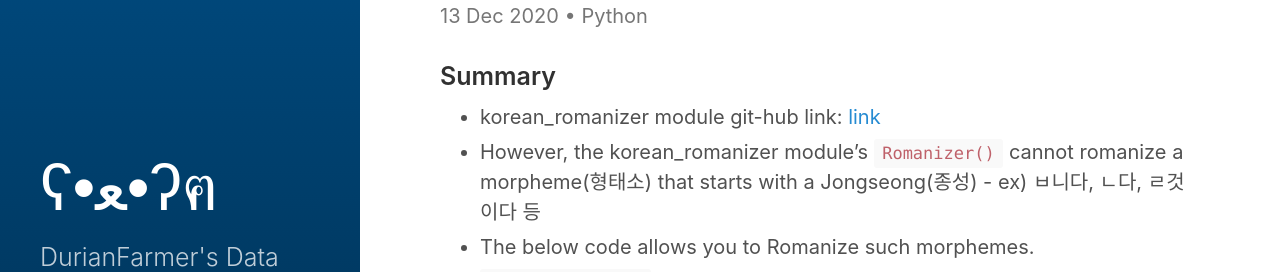
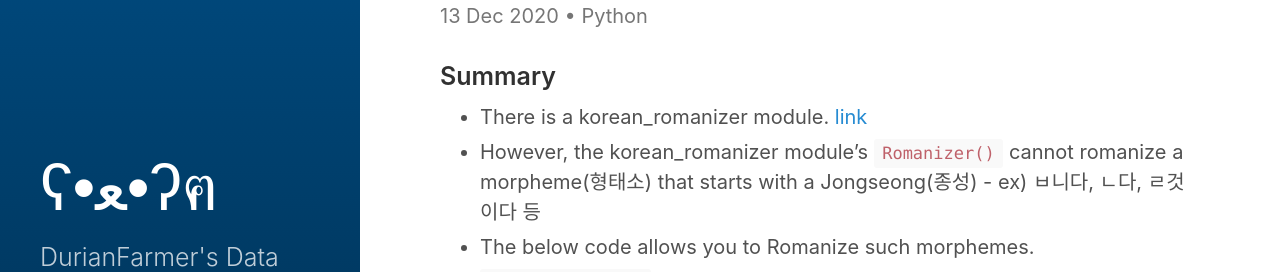
Before and after one commit to DurianFarmer/DurianFarmer.github.io, a Jekyll site: the page built from _posts/2020-12-13-make-romanizer-work-for-morphemes.md, in a window 1280 px wide and 900 px high. Shown: the part 129-401 px from the top of the window. Built offline with Jekyll 4.4.1, drawn with Linux system fonts in a browser that asks for light colours.

Commit message:
201213_5

````diff
--- a/_posts/2020-12-13-make-romanizer-work-for-morphemes.md
+++ b/_posts/2020-12-13-make-romanizer-work-for-morphemes.md
@@ -10,9 +10,10 @@ tags:
 ---
 
 ### Summary
-- korean_romanizer module git-hub link: [link](https://github.com/osori/korean-romanizer)
+- There is a korean_romanizer module.  [link](https://github.com/osori/korean-romanizer)
 - However, the korean_romanizer module's `Romanizer()` cannot romanize a morpheme(형태소) that starts with a Jongseong(종성) - ex) ㅂ니다, ㄴ다, ㄹ것이다 등
 - The below code allows you to Romanize such morphemes.
+<!--more-->
 - `romanize_word()` receives a morpheme in Korean and returns its equivalent Roman spelling
 - `romanize_()` receives a list of morphemes in Korean and returns a list of equivalent Roman spellings
 
@@ -65,5 +66,3 @@ def romanize(src):
     """
     return [romanize_word(x) for x in src]
 ```
-
-<!--more-->
````
